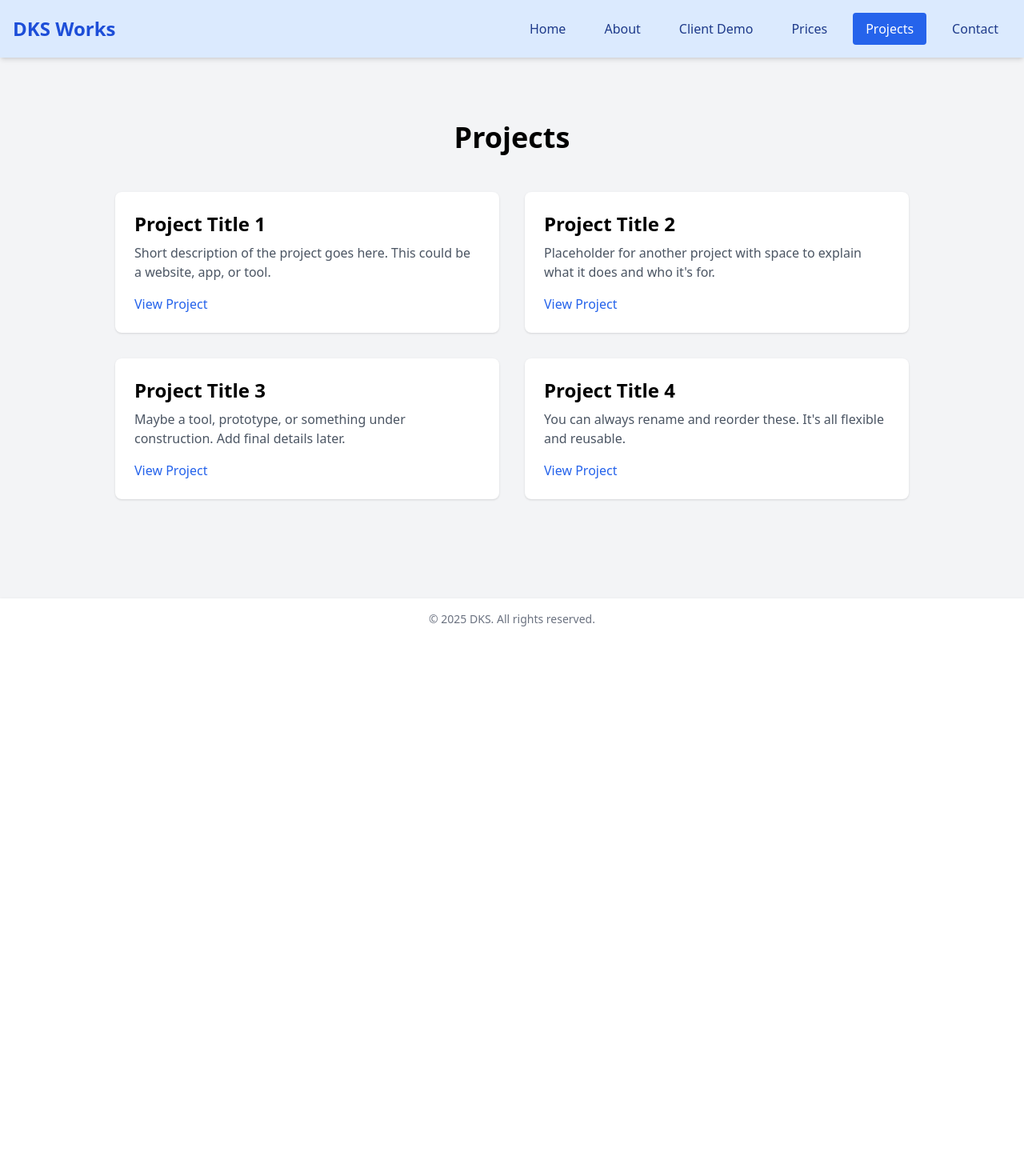
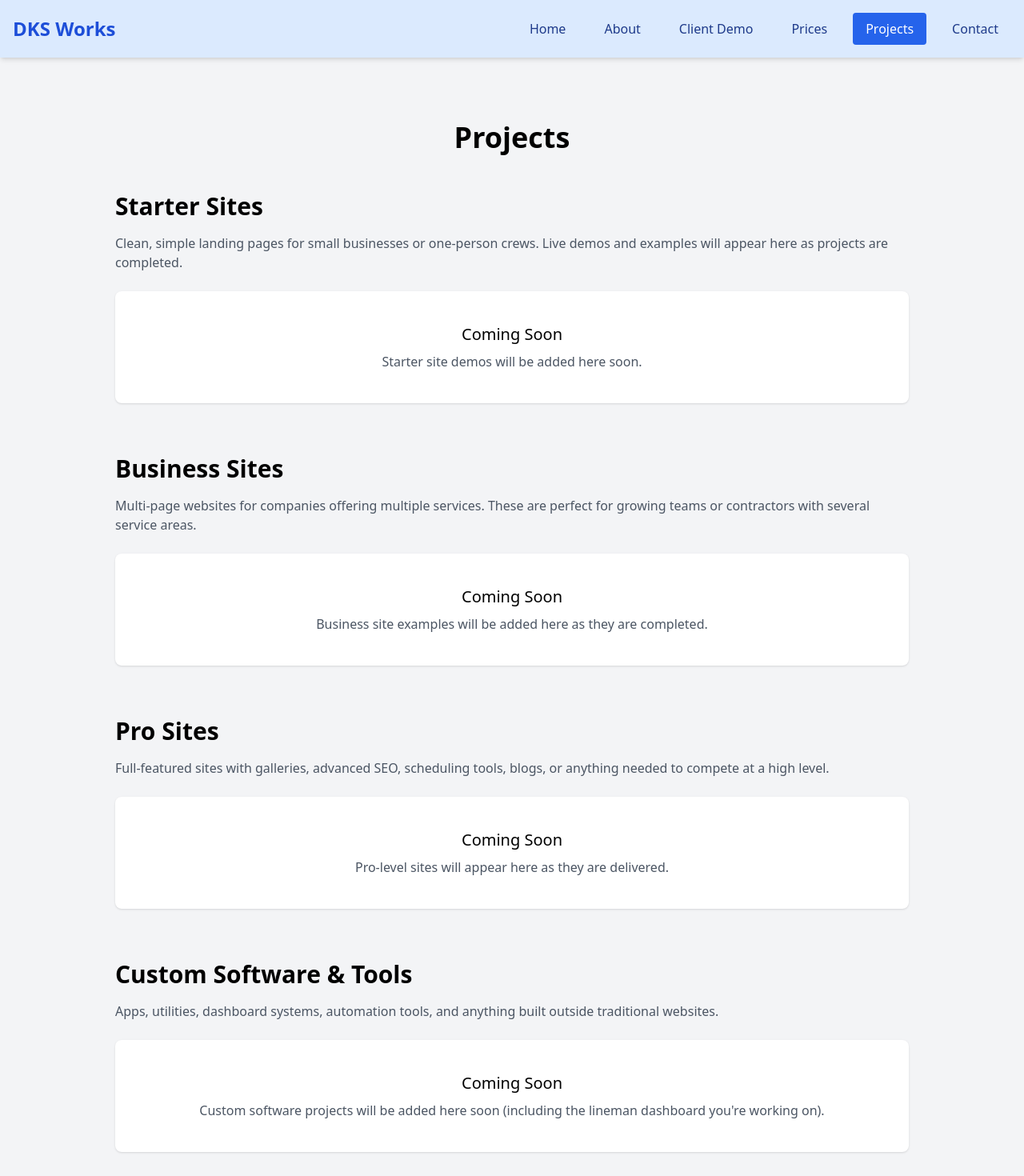
Before and after one commit to james3roberts/personal-site, a React (Vite) app: page /projects in a window 1280 px wide. Shown: the top 1470 px of the page at 80% size. Before the commit the page ends 800 px from the top, so only its background shows below. Built offline with nearby package versions, Linux system fonts and the light colour scheme.

Commit message:
changed the layout of the project page

```diff
--- a/src/pages/Projects.jsx
+++ b/src/pages/Projects.jsx
@@ -3,55 +3,104 @@ export default function Projects() {
     <div className="max-w-5xl mx-auto px-4 py-16">
       <h1 className="text-4xl font-bold text-center mb-12">Projects</h1>
 
-      <div className="grid gap-8 md:grid-cols-2">
-        {/* Project 1 */}
-        <div className="bg-white shadow rounded-lg p-6 hover:shadow-md transition">
-          <h2 className="text-2xl font-semibold mb-2">Project Title 1</h2>
-          <p className="text-gray-600 mb-4">
-            Short description of the project goes here. This could be a website,
-            app, or tool.
+      {/*
+      ========================================
+      STARTER SITES
+      ========================================
+      */}
+      <section className="mb-16">
+        <h2 className="text-3xl font-semibold mb-4">Starter Sites</h2>
+        <p className="text-gray-600 mb-6">
+          Clean, simple landing pages for small businesses or one-person crews.
+          Live demos and examples will appear here as projects are completed.
+        </p>
+
+        {/* Coming soon box */}
+        <div className="bg-white shadow rounded-lg p-10 text-center">
+          <h3 className="text-xl font-medium mb-2">Coming Soon</h3>
+          <p className="text-gray-600">
+            Starter site demos will be added here soon.
           </p>
-          <a href="#" className="text-blue-600 hover:underline font-medium">
-            View Project
-          </a>
         </div>
+      </section>
 
-        {/* Project 2 */}
-        <div className="bg-white shadow rounded-lg p-6 hover:shadow-md transition">
-          <h2 className="text-2xl font-semibold mb-2">Project Title 2</h2>
-          <p className="text-gray-600 mb-4">
-            Placeholder for another project with space to explain what it does
-            and who it's for.
+      {/*
+      ========================================
+      BUSINESS SITES
+      ========================================
+      */}
+      <section className="mb-16">
+        <h2 className="text-3xl font-semibold mb-4">Business Sites</h2>
+        <p className="text-gray-600 mb-6">
+          Multi-page websites for companies offering multiple services.
+          These are perfect for growing teams or contractors with several service areas.
+        </p>
+
+        {/* Coming soon box */}
+        <div className="bg-white shadow rounded-lg p-10 text-center">
+          <h3 className="text-xl font-medium mb-2">Coming Soon</h3>
+          <p className="text-gray-600">
+            Business site examples will be added here as they are completed.
           </p>
-          <a href="#" className="text-blue-600 hover:underline font-medium">
-            View Project
-          </a>
         </div>
+      </section>
 
-        {/* Project 3 */}
-        <div className="bg-white shadow rounded-lg p-6 hover:shadow-md transition">
-          <h2 className="text-2xl font-semibold mb-2">Project Title 3</h2>
-          <p className="text-gray-600 mb-4">
-            Maybe a tool, prototype, or something under construction. Add final
-            details later.
+      {/*
+      ========================================
+      PRO SITES
+      ========================================
+      */}
+      <section className="mb-16">
+        <h2 className="text-3xl font-semibold mb-4">Pro Sites</h2>
+        <p className="text-gray-600 mb-6">
+          Full-featured sites with galleries, advanced SEO, scheduling tools,
+          blogs, or anything needed to compete at a high level.
+        </p>
+
+        {/* Coming soon box */}
+        <div className="bg-white shadow rounded-lg p-10 text-center">
+          <h3 className="text-xl font-medium mb-2">Coming Soon</h3>
+          <p className="text-gray-600">
+            Pro-level sites will appear here as they are delivered.
           </p>
-          <a href="#" className="text-blue-600 hover:underline font-medium">
-            View Project
-          </a>
         </div>
+      </section>
 
-        {/* Project 4 */}
-        <div className="bg-white shadow rounded-lg p-6 hover:shadow-md transition">
-          <h2 className="text-2xl font-semibold mb-2">Project Title 4</h2>
-          <p className="text-gray-600 mb-4">
-            You can always rename and reorder these. It's all flexible and
-            reusable.
+      {/*
+      ========================================
+      SOFTWARE & TOOLS
+      ========================================
+      */}
+      <section>
+        <h2 className="text-3xl font-semibold mb-4">Custom Software & Tools</h2>
+        <p className="text-gray-600 mb-6">
+          Apps, utilities, dashboard systems, automation tools, and anything
+          built outside traditional websites.
+        </p>
+
+        {/* Coming soon box */}
+        <div className="bg-white shadow rounded-lg p-10 text-center">
+          <h3 className="text-xl font-medium mb-2">Coming Soon</h3>
+          <p className="text-gray-600">
+            Custom software projects will be added here soon (including the
+            lineman dashboard you're working on).
           </p>
-          <a href="#" className="text-blue-600 hover:underline font-medium">
-            View Project
-          </a>
         </div>
-      </div>
+      </section>
+
+      {/*
+      ========================================
+      ARCHIVE OF OLD PLACEHOLDER CARDS (COMMENTED OUT)
+      ========================================
+      */}
+      {/*
+        Keeping your original project cards for later
+        so you can copy pieces out if needed.
+
+        <div className="grid gap-8 md:grid-cols-2 mt-12">
+          ...
+        </div>
+      */}
     </div>
   );
 }
```
